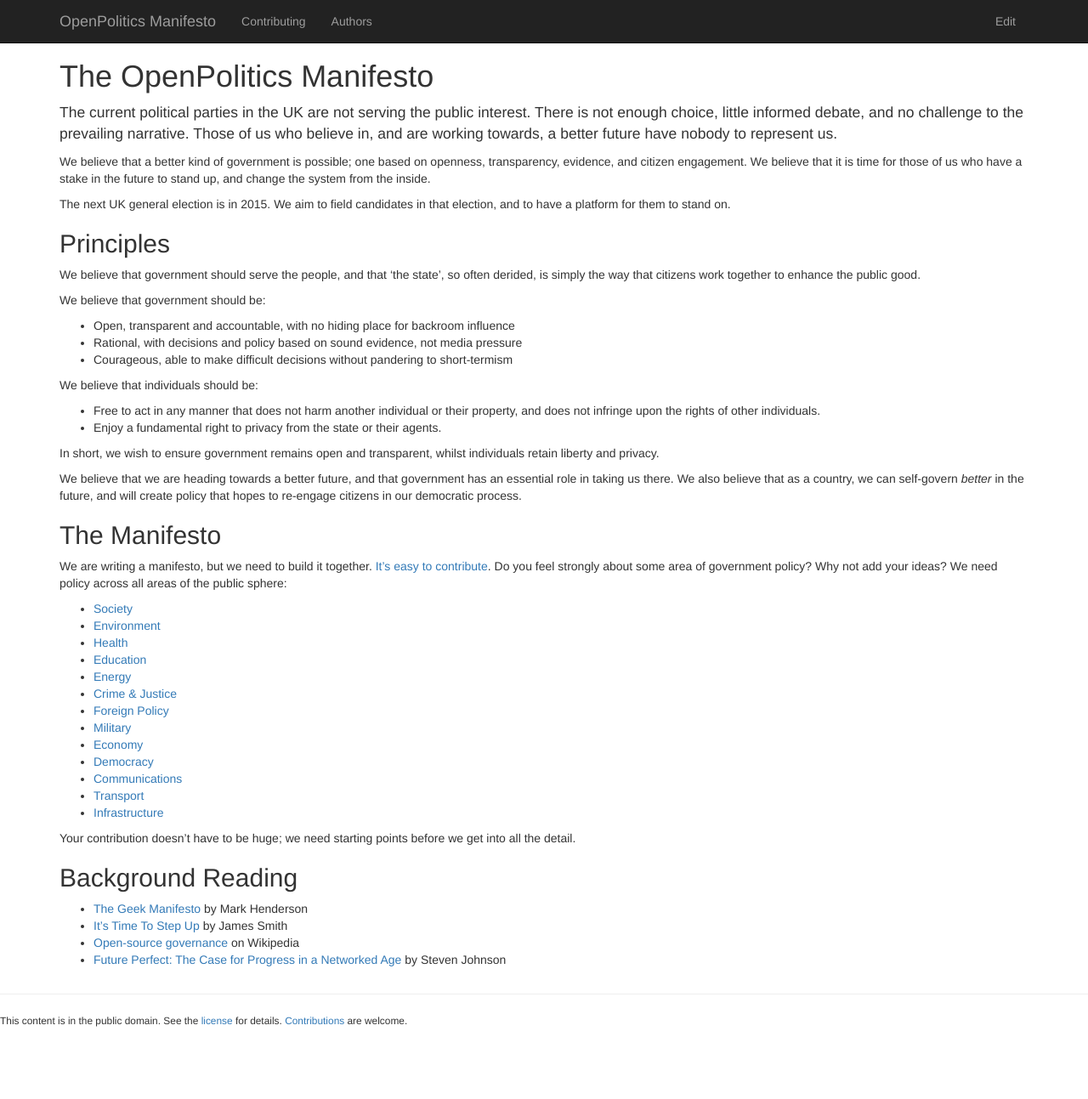
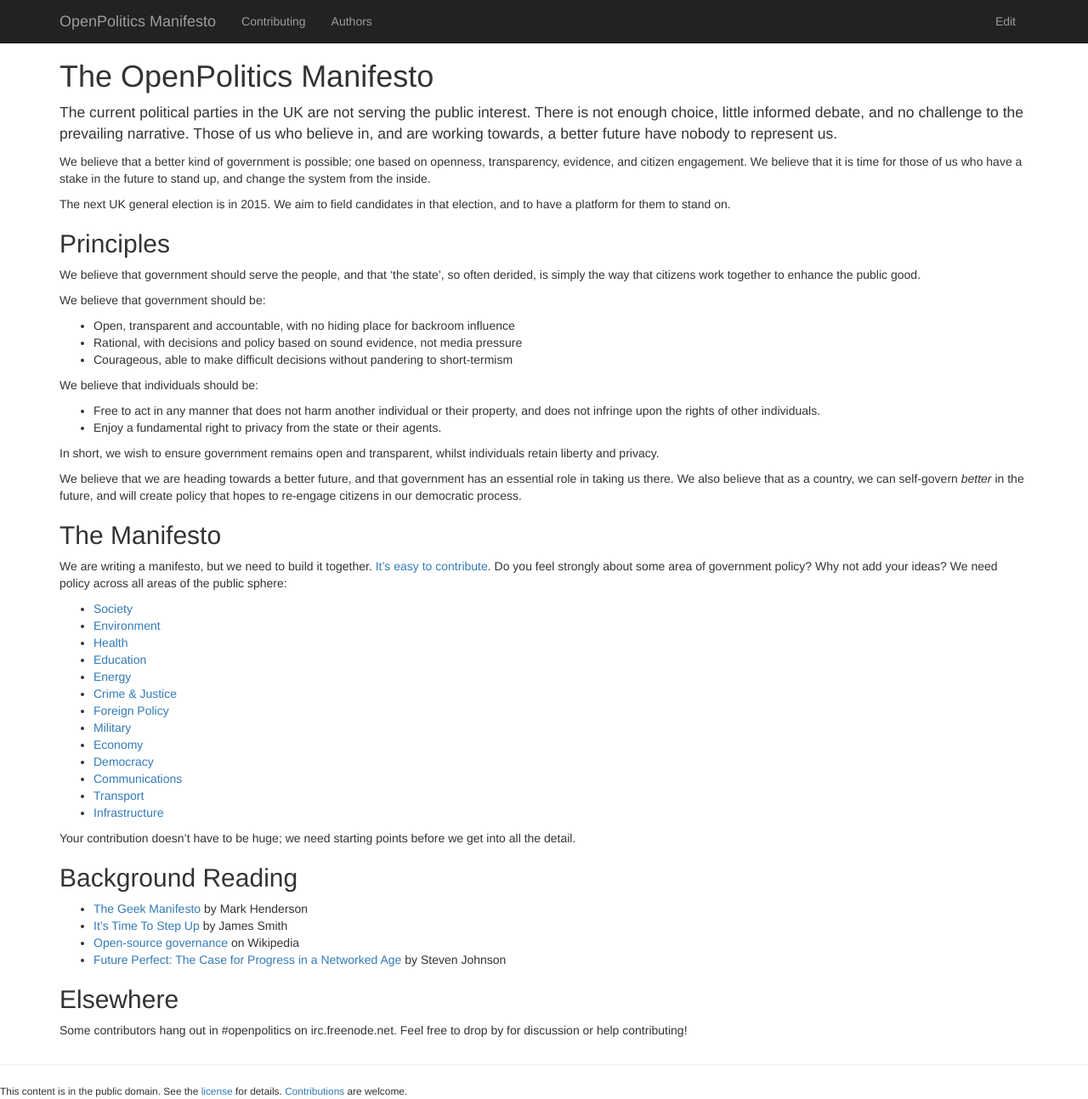
Before and after one commit to openpolitics/manifesto, a Jekyll site: the page built from index.md, in a window 1280 px wide and 1293 px high. Shown: the whole window at 85% size. Built offline with Jekyll 4.4.1, drawn with Linux system fonts in a browser that asks for light colours; nearby versions of some CDN libraries.

Commit message:
Would we like an IRC channel? I know I would.

```diff
--- a/index.md
+++ b/index.md
@@ -54,3 +54,7 @@ Your contribution doesn't have to be huge; we need starting points before we get
 * [It's Time To Step Up](http://floppy.org.uk/blog/2013/07/05/its-time-to-step-up/) by James Smith
 * [Open-source governance](https://en.wikipedia.org/wiki/Open-source_governance) on Wikipedia
 * [Future Perfect: The Case for Progress in a Networked Age](http://books.google.co.uk/books/about/Future_Perfect.html?id=658_qrR_rtUC) by Steven Johnson
+
+## Elsewhere
+
+Some contributors hang out in #openpolitics on irc.freenode.net. Feel free to drop by for discussion or help contributing!
```
